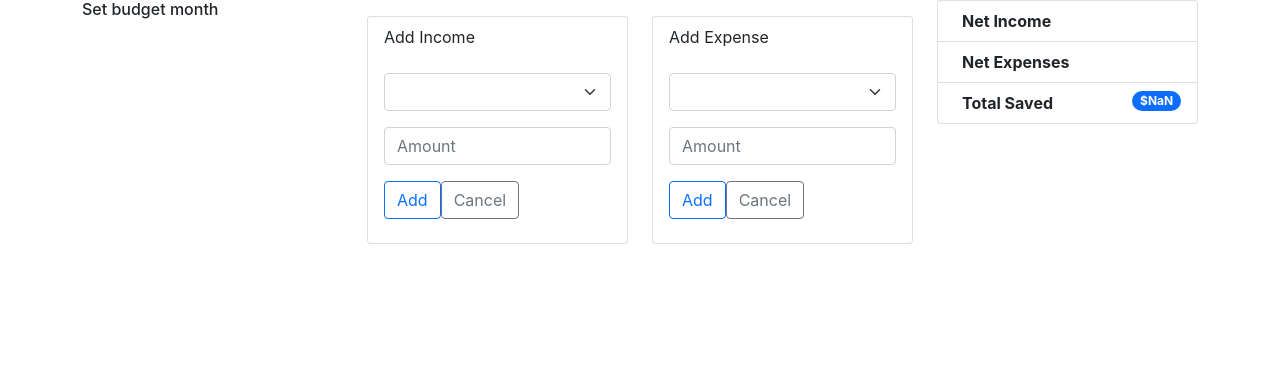
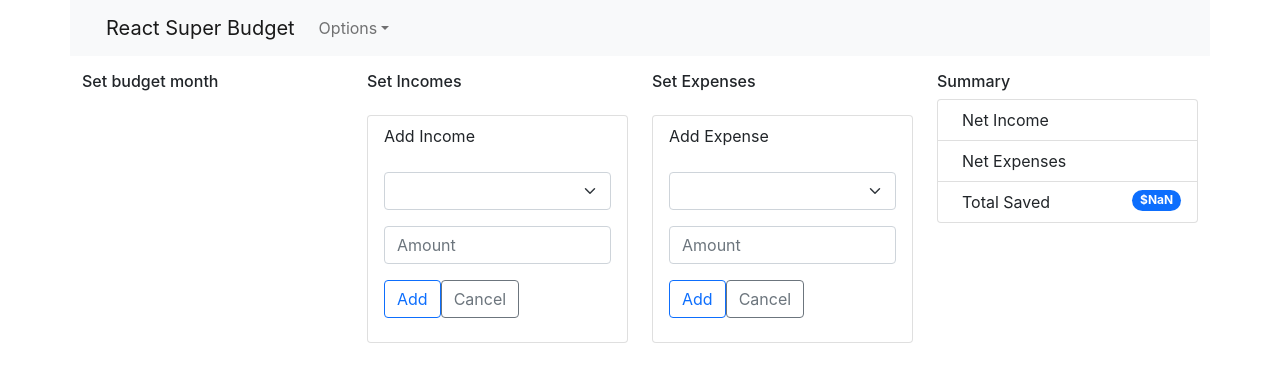
Before and after one commit to danielruffolodeveloper/superbudget-pwa, a React (Create React App) app in the folder client/: page / in a window 1280 px wide. Shown: the top 382 px of the page. Built offline with nearby package versions, Linux system fonts and the light colour scheme.

Commit message:
general fixes

```diff
--- a/client/src/App.js
+++ b/client/src/App.js
@@ -10,76 +10,29 @@ import BudgetSummary from './components/BudgetSummary';
 import ExpenseList from './components/ExpenseList';
 import IncomeList from './components/IncomeList';
 import BudgetPeriod from './components/BudgetPeriod';
+// navbar
+import TopBar from './components/TopBar';
 
 function App() {
-
-  const [currentBudgetMonth, setCurrentBudgetMonth] = useState("")
-  const [currentBudget, setCurrentBudget] = useState({})
-  const [budgets, setBudgets] = useState([]);
-  const [expenses, setBudgetExpenses] = useState([]);
-  const [incomes, setBudgetIncomes] = useState([]);
-
-  const addBudget = () => {
-    let newBudget = {
-      id: Math.floor(Math.random() * 100),
-      month: "",
-      startDate: "",
-      endDate: "",
-      incomes: [],
-      expenses: [],
-    }
-    setBudgets([...budgets, newBudget]);
-  }
-
-  const currentBudgetHandler = (month) => {
-    const exisingBudget = budgets.find(budget => budget.month === month);
-    if (exisingBudget) {
-      setCurrentBudgetMonth(month);
-      setCurrentBudget(exisingBudget);
-    } else {
-      addBudget();
-      setCurrentBudgetMonth(month);
-    }
-  }
-
-  const calculateTotalIncome = () => {
-    let totalIncome = 0;
-    console.log(incomes);
-    incomes.forEach(income => {
-      totalIncome += parseInt(income.amount);
-    });
-    return totalIncome;
-  }
-
-  const calculateTotalExpenses = () => {
-    let totalExpenses = 0;
-    expenses.forEach(expense => {
-      totalExpenses += parseInt(expense.amount);
-    });
-    return totalExpenses;
-  }
-
-  const calculateTotalSaved = () => {
-    let totalSaved = calculateTotalIncome() - calculateTotalExpenses();
-    return totalSaved;
-  }
-
   return (
     <Container>
+      <Row className='mb-3'>
+        <TopBar />
+      </Row>
       <Row>
         <Col xs={12} md={3}>
-          <BudgetPeriod budgetMonth={currentBudgetMonth} setBudgetMonth={currentBudgetHandler} />
+          <BudgetPeriod />
         </Col>
         <Col xs={12} md={3}>
-          <IncomeList budgetIncomes={incomes} />
-          <IncomeForm/>
+          <IncomeList />
+          <IncomeForm />
         </Col>
         <Col xs={12} md={3}>
-          <ExpenseList budgetExpenses={expenses} />
-          <ExpenseForm/>
+          <ExpenseList />
+          <ExpenseForm />
         </Col>
         <Col xs={12} md={3}>
-          <BudgetSummary totalIncome={calculateTotalIncome()} totalExpesnes={calculateTotalExpenses()} totalSaved={calculateTotalSaved()} />
+          <BudgetSummary />
         </Col>
       </Row>
     </Container>
--- a/client/src/components/BudgetSummary.js
+++ b/client/src/components/BudgetSummary.js
@@ -23,13 +23,15 @@ const BudgetSummary = () => {
   // calculate total saved
   const totalSaved = totalIncome - totalExpenses
   return (
+    <>
+      <h6>Summary</h6>
       <ListGroup>
         <ListGroup.Item
           as="li"
           className="d-flex justify-content-between align-items-start"
         >
           <div className="ms-2 me-auto">
-            <div className="fw-bold">Net Income</div>
+            <div>Net Income</div>
           </div>
           <Badge bg="primary" pill>
             {formatCurrency(totalIncome)}
@@ -40,7 +42,7 @@ const BudgetSummary = () => {
           className="d-flex justify-content-between align-items-start"
         >
           <div className="ms-2 me-auto">
-            <div className="fw-bold">Net Expenses</div>
+            <div>Net Expenses</div>
           </div>
           <Badge bg="primary" pill>
             {formatCurrency(totalExpenses)}
@@ -51,13 +53,15 @@ const BudgetSummary = () => {
           className="d-flex justify-content-between align-items-start"
         >
           <div className="ms-2 me-auto">
-            <div className="fw-bold">Total Saved</div>
+            <div>Total Saved</div>
           </div>
           <Badge bg="primary" pill>
             {formatCurrency(totalSaved)}
           </Badge>
         </ListGroup.Item>
       </ListGroup>
+    </>
+
   )
 }
 
--- a/client/src/components/ExpenseForm.js
+++ b/client/src/components/ExpenseForm.js
@@ -5,7 +5,7 @@ import { v4 as uuidV4 } from "uuid"
 
 
 const ExpenseForm = () => {
-    const { handleUpdateSelectedBudgetExpenses, handleUpdateSelectedBudgetExpense, editExpenseMode, editExpense, setEditExpenseMode, removeExpense,clearSelectedExpense } = useBudgets()
+    const { handleUpdateSelectedBudgetExpenses, handleUpdateSelectedBudgetExpense, editExpenseMode, editExpense, setEditExpenseMode, removeExpense, clearSelectedExpense } = useBudgets()
     const expenseTypeRef = useRef()
     const amountRef = useRef()
 
@@ -39,6 +39,7 @@ const ExpenseForm = () => {
 
 
     return (
+        <>
             <Form onSubmit={handleSubmit}>
                 <ListGroup className='mt-3'>
                     <ListGroup.Item>
@@ -86,6 +87,8 @@ const ExpenseForm = () => {
                     </ListGroup.Item>
                 </ListGroup>
             </Form>
+        </>
+
     )
 }
 
--- a/client/src/components/ExpenseList.js
+++ b/client/src/components/ExpenseList.js
@@ -10,6 +10,8 @@ const ExpenseList = () => {
     }
 
     return (
+        <>
+        <h6>Set Expenses</h6>
             <ListGroup>
                 {selectedBudget?.expenses?.map(expense => (
                     <ListGroup.Item
@@ -28,6 +30,8 @@ const ExpenseList = () => {
                     </ListGroup.Item>
                 ))}
             </ListGroup>
+        </>
+
     )
 }
 
--- a/client/src/components/IncomeList.js
+++ b/client/src/components/IncomeList.js
@@ -3,13 +3,15 @@ import { ListGroup, Badge } from 'react-bootstrap';
 import { useBudgets } from "../contexts/BudgetsContext"
 
 const IncomeList = () => {
-    const { selectedBudget,handleSetEditIncomeMode,editIncome } = useBudgets()
+    const { selectedBudget, handleSetEditIncomeMode, editIncome } = useBudgets()
 
     const formatCurrency = (amount) => {
         return amount.toLocaleString('en-AU', { style: 'currency', currency: 'AUD' });
     }
 
     return (
+        <>
+            <h6>Set Incomes</h6>
             <ListGroup>
                 {selectedBudget?.incomes?.map(income => (
                     <ListGroup.Item
@@ -28,6 +30,7 @@ const IncomeList = () => {
                     </ListGroup.Item>
                 ))}
             </ListGroup>
+        </>
     )
 }
 
--- /dev/null
+++ b/client/src/components/TopBar.js
@@ -0,0 +1,33 @@
+import React from 'react'
+import { useBudgets } from "../contexts/BudgetsContext"
+import { Navbar, Nav, NavDropdown, Container } from 'react-bootstrap';
+
+
+const TopBar = () => {
+    const { handleSeedBudgets } = useBudgets()
+    return (
+        <Navbar collapseOnSelect expand="lg" bg="light" variant="light">
+            <Container>
+                <Navbar.Brand href="#home">React Super Budget</Navbar.Brand>
+                <Navbar.Toggle aria-controls="responsive-navbar-nav" />
+                <Navbar.Collapse id="responsive-navbar-nav">
+                    <Nav className="me-auto">
+                        {/* <Nav.Link href="#features">Features</Nav.Link>
+                        <Nav.Link href="#pricing">Pricing</Nav.Link> */}
+                        <NavDropdown title="Options" id="collasible-nav-dropdown">
+                            <NavDropdown.Item onClick={() => handleSeedBudgets()}>Seed</NavDropdown.Item>
+                        </NavDropdown>
+                    </Nav>
+                    <Nav>
+                        {/* <Nav.Link href="#deets">More deets</Nav.Link>
+                        <Nav.Link eventKey={2} href="#memes">
+                            Dank memes
+                        </Nav.Link> */}
+                    </Nav>
+                </Navbar.Collapse>
+            </Container>
+        </Navbar>
+    )
+}
+
+export default TopBar
```
Lines whose indentation alone changed are shown as unchanged.
